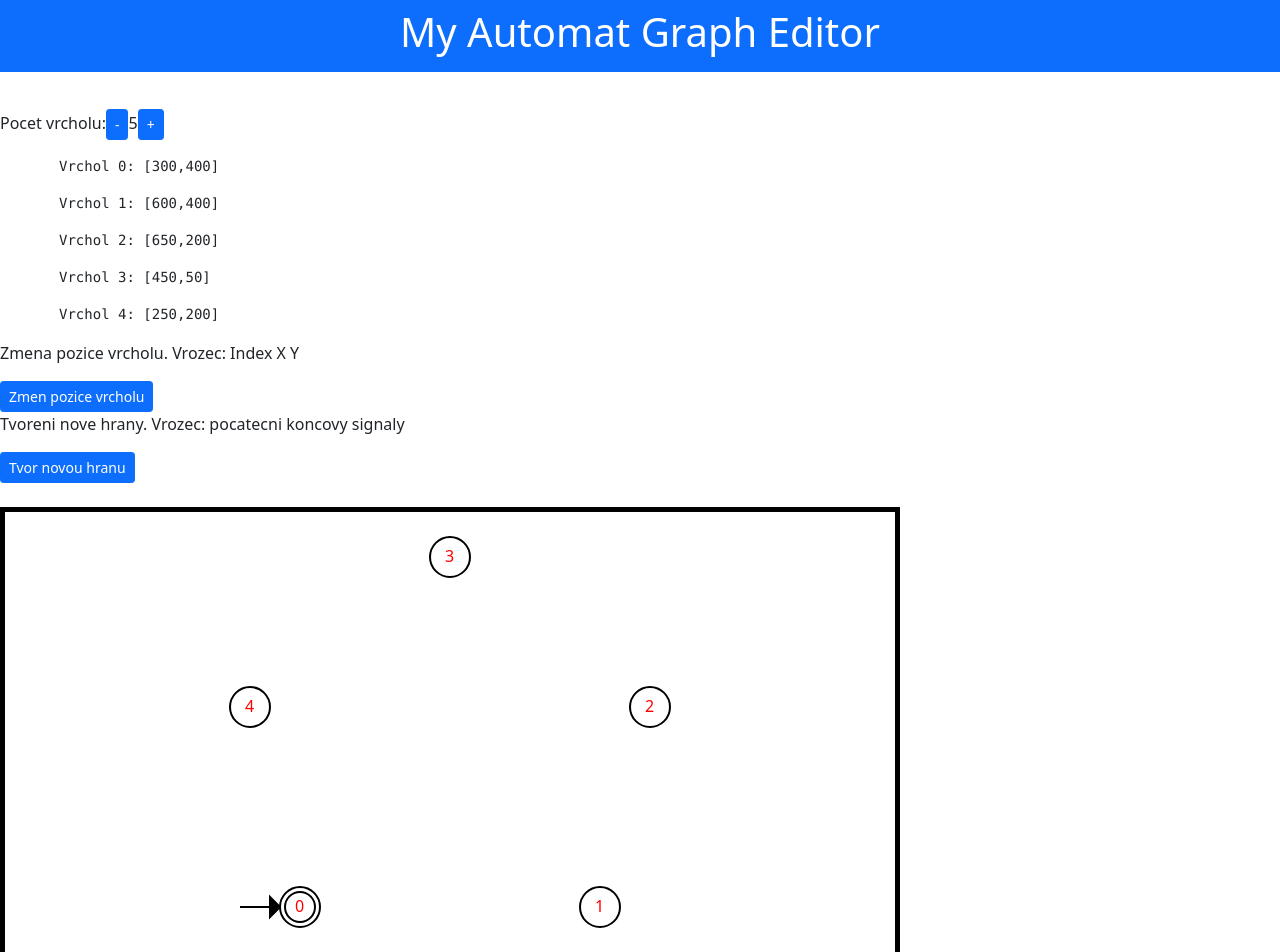
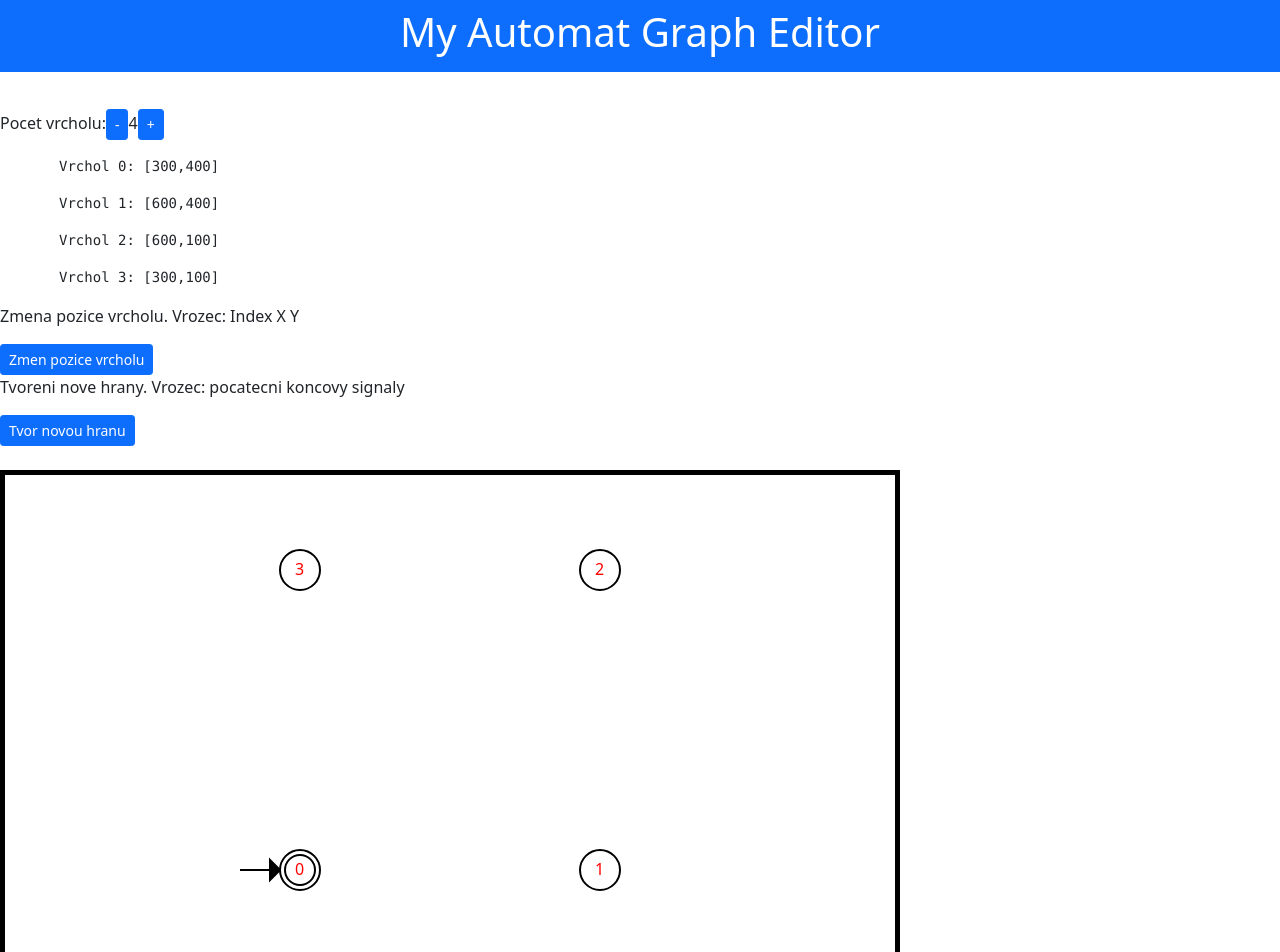
Before and after one commit to DangQuyTaiKB/Automat-React-app, a React (Create React App) app in the folder automat/: page / in a window 1280 px wide. Shown: the top 952 px of the page. Built offline with nearby package versions, Linux system fonts and the light colour scheme.

Commit message:
alpha version

```diff
--- a/automat/src/components/automat.css
+++ /dev/null
@@ -1,23 +0,0 @@
-.divLeft{
-    float: left;
-    text-align: left;
-}
-.divRight{
-    float: left;
-    text-align: left;
-}
-table {
-    font-family: arial, sans-serif;
-    border-collapse: collapse;
-    width: 100%;
-}
-
-td, th {
-    border: 1px solid #dddddd;
-    text-align: left;
-    padding: 8px;
-}
-
-tr:nth-child(even) {
-    background-color: #dddddd;
-}
--- a/automat/src/components/automat.jsx
+++ b/automat/src/components/automat.jsx
@@ -1,5 +1,5 @@
 import React, {Component} from 'react';
-import './automat.css';
+
 import VratHranu from './hrana'
 import VratVrchol from'./vrchol'
 
@@ -18,9 +18,11 @@ class Automat extends Component{
                 //pozice 4 vrcholu: ctverec
                 [[300,400],[600,400],[600,100],[300,100]],
                 //pozice 5 vrcholu:
-                [[300,400],[600,400],[650,200],[450,50],[250,200]]
+                [[300,400],[600,400],[650,200],[450,50],[250,200]],
+                //pozice 5 vrcholu:
+                [[300,400],[600,400],[700,250],[600,100],[300,100],[200,250]]
             ],
-            pocetVrcholu:5,
+            pocetVrcholu:4,
             pocetZmenVrcholu:0,
             listInformaceHran: [],
             pocetHran: 0
@@ -124,7 +126,7 @@ class Automat extends Component{
         if(this.state.pocetVrcholu>1) this.setState({pocetVrcholu: this.state.pocetVrcholu-1});
     }
     IncrePocetVrcholu(){
-        if(this.state.pocetVrcholu<5) this.setState({pocetVrcholu: this.state.pocetVrcholu+1});
+        if(this.state.pocetVrcholu<10) this.setState({pocetVrcholu: this.state.pocetVrcholu+1});
     }
     render(){
 
@@ -142,7 +144,8 @@ class Automat extends Component{
                 <div className="container-fluid p-2 bg-primary text-white">
                     <h1 className="text-center">My Automat Graph Editor</h1>
                 </div>
-                <div className="divLeft">
+                <div className ="row">
+                    <div className="col">
                         <pre>                                                        </pre>
                         <p>Pocet vrcholu:
                             <button onClick= {()=>this.DecrePocetVrcholu()} className="btn btn-primary btn-sm">-</button>
@@ -158,7 +161,7 @@ class Automat extends Component{
                         {this.VratFormyHran()}
                         <button onClick= {()=>this.IncrePocetHran()} className="btn btn-primary btn-sm">Tvor novou hranu</button>
                     </div>
-                <div className="divRight">
+                    <div className="col">
                         <br/>
                         <svg width="900" height="500">
                             <polyline points="0,0 900,0 900,500 0,500 0,0" fill= "white" stroke="black" strokeWidth="10"/>
@@ -166,6 +169,7 @@ class Automat extends Component{
                             {this.VratVrcholy(listVrcholu)}
                         </svg>
                     </div>
+                </div>
             </>
         );
     }
```
Lines whose indentation alone changed are shown as unchanged.
